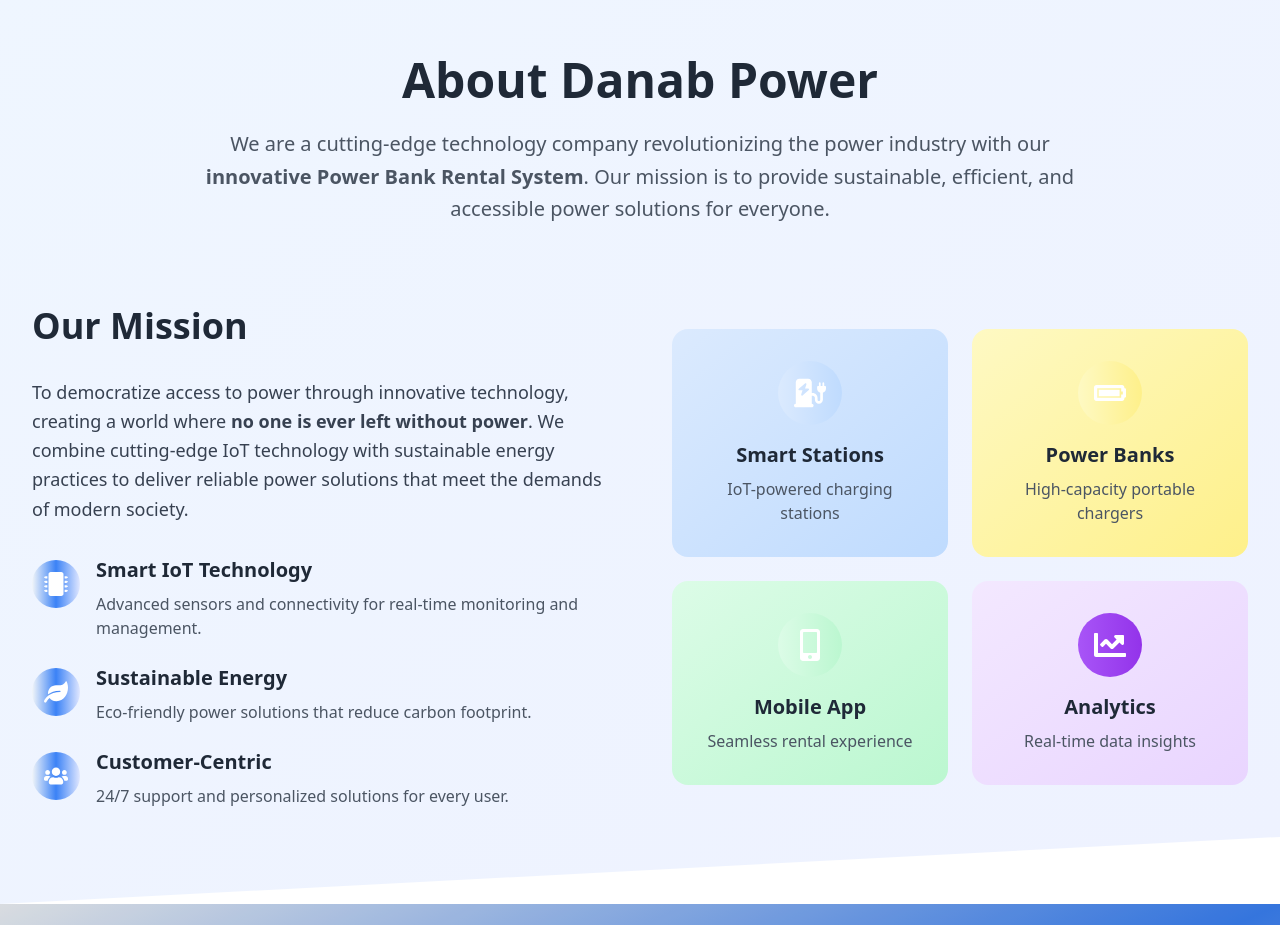
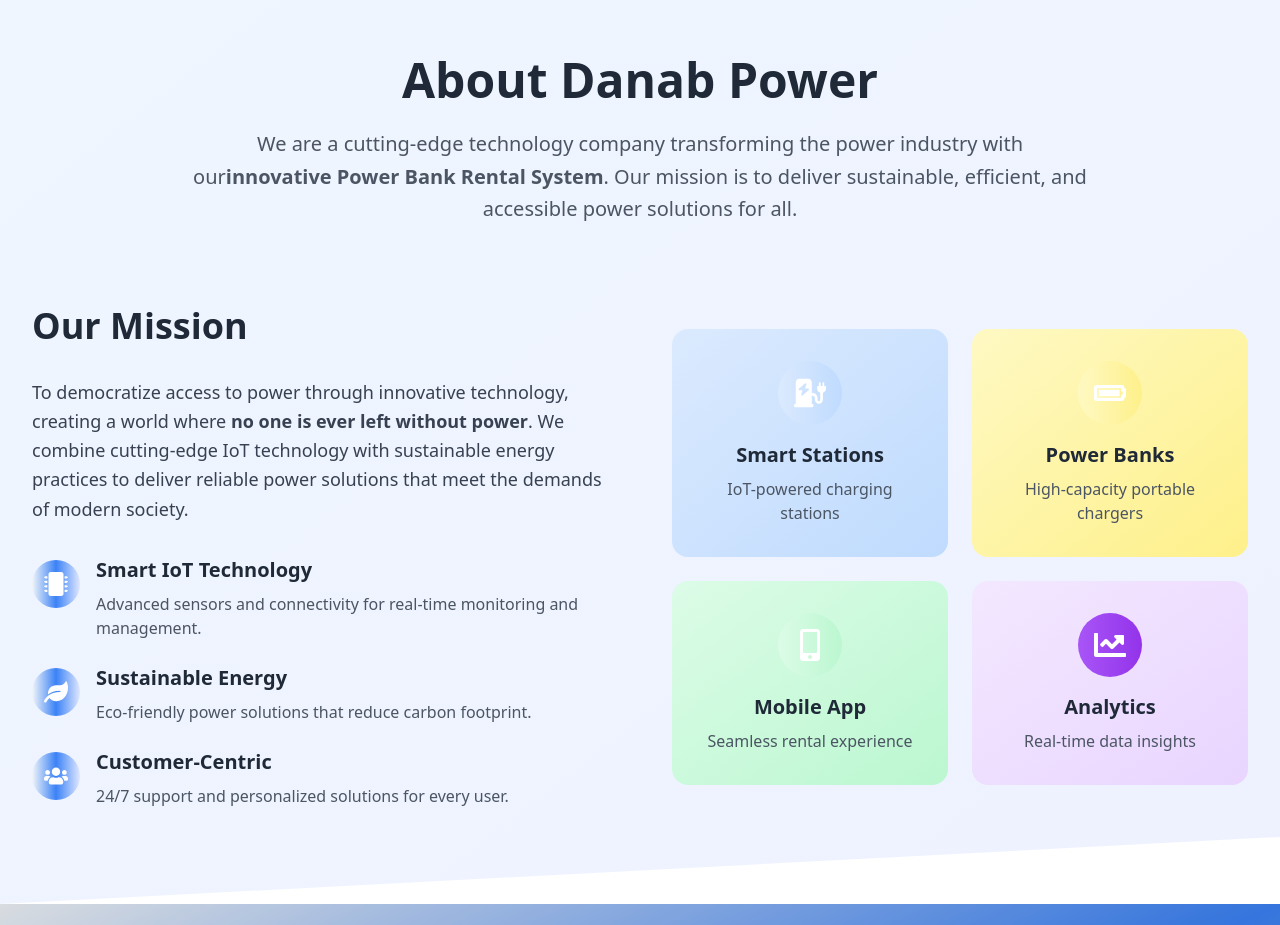
Before and after one commit to KhalidMohomud/dportifole, a React (Vite) app: page / in a window 1280 px wide. Shown: the part 840-1765 px from the top of the page. Built offline with nearby package versions, Linux system fonts and the light colour scheme.

Commit message:
Update About.tsx

```diff
--- a/src/components/About.tsx
+++ b/src/components/About.tsx
@@ -16,11 +16,12 @@ export const About = () => {
       <div className="relative z-10 max-w-7xl mx-auto px-4 sm:px-6 lg:px-8">
         <div className="text-center mb-20 animate-slide-up">
           <h2 className="text-5xl font-bold text-gray-800 dark:text-gray-200 mb-6">About Danab Power</h2>
-          <p className="text-xl text-gray-600 dark:text-gray-400 max-w-4xl mx-auto leading-relaxed">
-            We are a cutting-edge technology company revolutionizing the power industry with our
-            <span className="font-semibold text-primary"> innovative Power Bank Rental System</span>.
-            Our mission is to provide sustainable, efficient, and accessible power solutions for everyone.
-          </p>
+        <p className="text-xl text-gray-600 dark:text-gray-400 max-w-4xl mx-auto leading-relaxed">
+  We are a cutting-edge technology company transforming the power industry with our
+  <span className="font-semibold text-primary">innovative Power Bank Rental System</span>.
+  Our mission is to deliver sustainable, efficient, and accessible power solutions for all.
+</p>
+
         </div>
 
         <div className="grid lg:grid-cols-2 gap-16 items-center">
```
